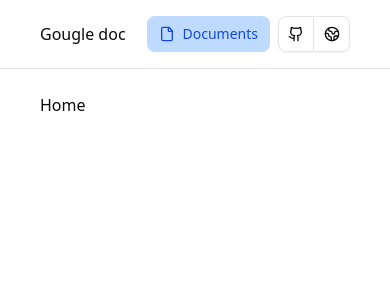
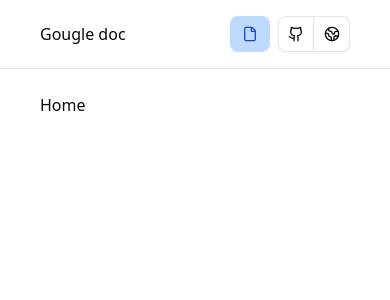
Before and after one commit to yohannimation/gougle-docs, a Next.js app in the folder frontend/: page / in a window 390 px wide. Shown: the top 300 px of the page. Built offline with nearby package versions, Linux system fonts and the light colour scheme.

Commit message:
feat(frontend/header): adding responsive

```diff
--- a/frontend/components/Header/Header.tsx
+++ b/frontend/components/Header/Header.tsx
@@ -7,7 +7,7 @@ import { EarthIcon, Github, File } from 'lucide-react';
 
 export default function Header() {
     return (
-        <header className="flex justify-between items-center py-4 px-10 border-b-1">
+        <header className="sticky top-0 z-10 backdrop-blur-xl backdrop-grayscale-50 flex justify-between items-center py-4 px-10 border-b-1">
             <Link href="/" title="Home page">
                 Gougle doc
             </Link>
@@ -18,7 +18,8 @@ export default function Header() {
                     title="New document"
                 >
                     <Button variant="default">
-                        <File /> Documents
+                        <File />{' '}
+                        <span className="hidden sm:inline">Documents</span>
                     </Button>
                 </Link>
 
```
